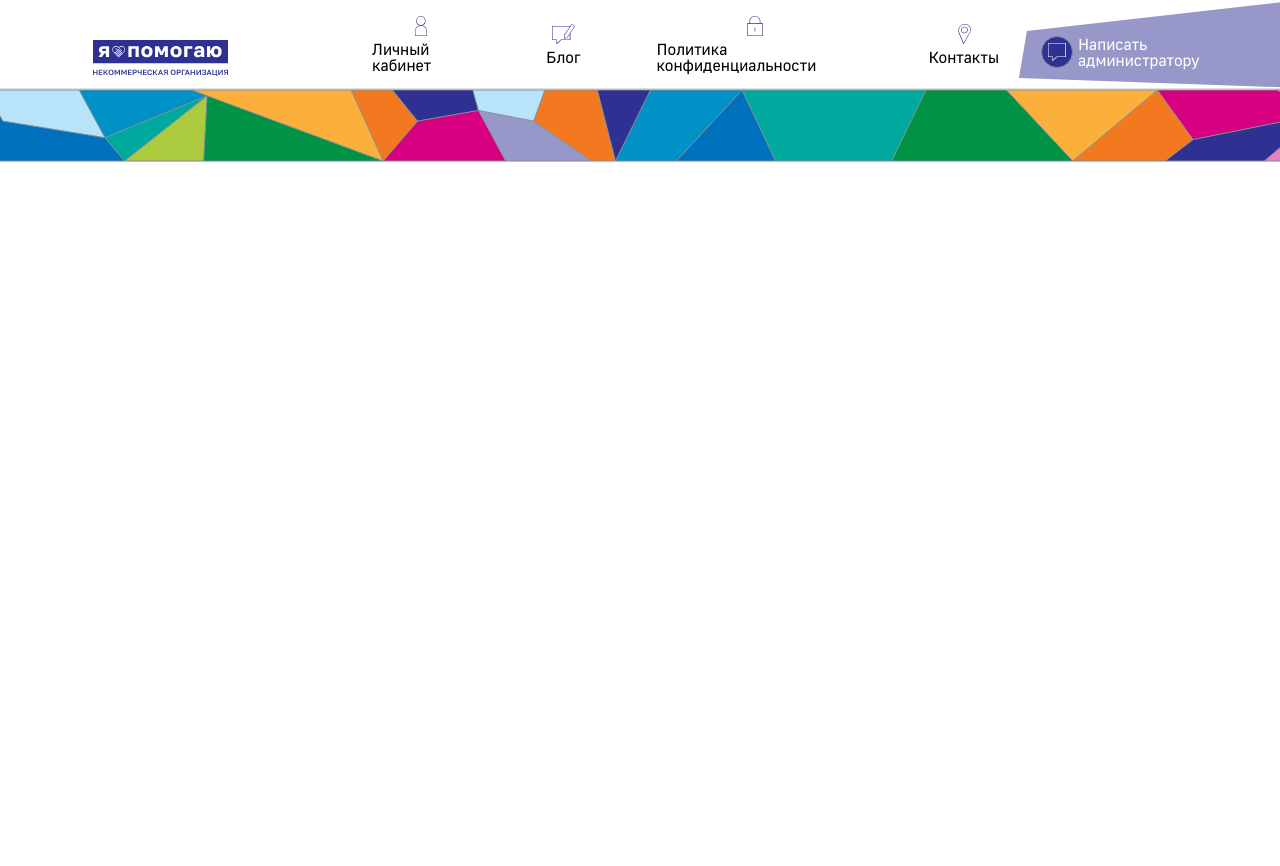
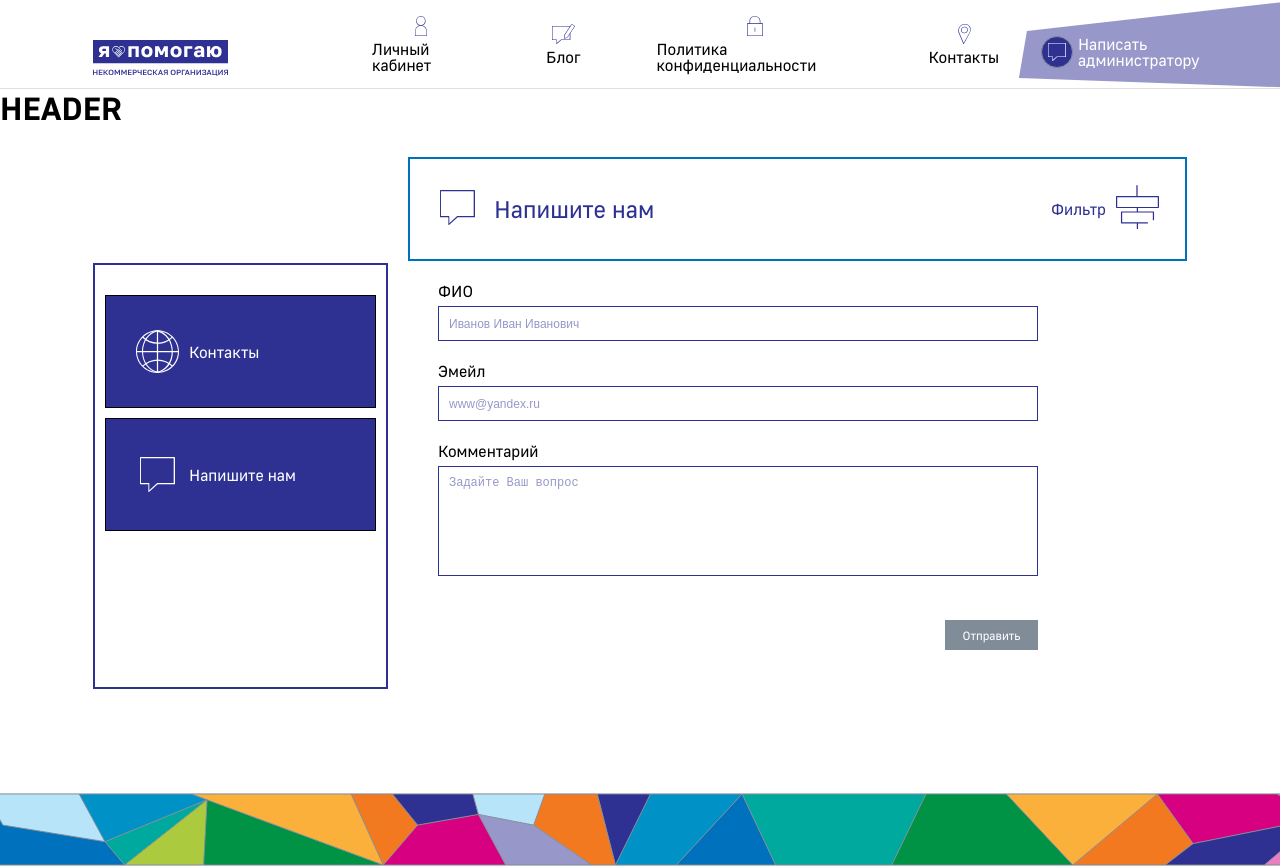
Before and after one commit to kuzinartemiy/im-helping, a React (Create React App) app: page /contacts/feedback in a window 1280 px wide. Before the commit the page ends 800 px from the top, so only its background shows below. Built offline with nearby package versions, Linux system fonts and the light colour scheme.

Commit message:
add feedback

```diff
--- a/src/components/app/index.tsx
+++ b/src/components/app/index.tsx
@@ -13,6 +13,8 @@ import {
 import ActiveApplications from '../../pages/recipientPage/active-applications/active-applications';
 import ComplitedApplications from '../../pages/recipientPage/complited-applications/complited-applications';
 import ContactsPage from '../../pages/contactsPage/contactsPage';
+import Feedback from '../../pages/contactsPage/feedback/feedback';
+import Contacts from '../../pages/contactsPage/contacts/contacts';
 
 function App() {
   /* const [openPopup, setOpenPopup] = useState(false); */
@@ -38,7 +40,10 @@ function App() {
           <Route path='complited-applications' element={<ComplitedApplications />} />
         </Route>
         <Route path="/volunteer" element={<VolunteerPage />} />
-        <Route path="/contacts" element={<ContactsPage />} />
+        <Route path="contacts/*" element={<ContactsPage />}>
+          <Route path='' element={<Contacts />} />
+          <Route path='feedback' element={<Feedback />} />
+        </Route>
       </Routes>
       <Footer />
     </>
--- a/src/components/input/input.module.scss
+++ b/src/components/input/input.module.scss
@@ -1,4 +1,5 @@
 @import '../../styles/colors.scss';
+@import '../../styles/_mixins.scss';
 
 .inputContainer {
   display: flex;
@@ -50,6 +51,7 @@
       }
     }
   }
+
   .errorMessage {
     @include font-source-sans(13px, $color-orange-bright, 400, 16px);
     margin: 8px 0 0;
--- /dev/null
+++ b/src/pages/contactsPage/contacts/contacts.tsx
@@ -0,0 +1,23 @@
+import styles from '../contactsPage.module.scss';
+import { ReactComponent as IconContactsGlobe } from '../../../assets/icons/contacts-globe.svg';
+import TopPanel from '../../../components/top-panel';
+
+const Contacts = () => {
+  return (
+    <>
+      <TopPanel title="Контакты" titleIcon={<IconContactsGlobe className={styles.colorBlueIcon} />} />
+      <div className={styles.contactsBody}>
+        <div className={styles.contactItem}>
+          <p className={styles.contactItemText}>Эмейл</p>
+          <p className={styles.contactItemValue}>www@yandex.ru</p>
+        </div>
+        <div className={styles.contactItem}>
+          <p className={styles.contactItemText}>Соцсети</p>
+          <p className={styles.contactItemValue}>https://vk.com/me2help</p>
+        </div>
+      </div>
+    </>
+  );
+};
+
+export default Contacts;
--- a/src/pages/contactsPage/contactsPage.module.scss
+++ b/src/pages/contactsPage/contactsPage.module.scss
@@ -5,18 +5,24 @@
   margin: 30px 93px 88px;
   gap: 20px;
 }
+
 .colorWhiteIcon path {
   fill: #FFFFFF;
 }
+
 .colorBlueIcon path {
   fill: $color-primary;
 }
+
 .nav {
   padding-top: 90px;
+  min-width: 295px;
 }
+
 .panel {
   width: 100%;
 }
+
 .contactsBody {
   display: flex;
   flex-direction: column;
@@ -24,6 +30,7 @@
   padding-top: 20px;
   padding-left: 50px;
 }
+
 .contactItem {
   display: flex;
   flex-direction: column;
@@ -35,11 +42,62 @@
   border-image: linear-gradient(to right, white 0%, #2E3192 60%, #2E3192 40%, white 100%);
   border-image-slice: 1;
 }
+
 .contactItemText {
   color: $color-secondary;
   padding-top: 20px;
 }
+
 .contactItemValue {
   color: $color-primary;
   padding-bottom: 23px;
 }
+
+.feedback {
+  padding-top: 20px;
+  padding-left: 30px;
+}
+
+.form {
+  display: flex;
+  flex-direction: column;
+  gap: 20px;
+  max-width: 600px;
+
+  &__input {
+    margin-bottom: 20px;
+    width: 100%;
+    padding: 9px 10px;
+    font-style: normal;
+    font-weight: 400;
+    color: $text-color-black;
+    border: 0.5px solid $color-primary;
+    resize: none;
+    box-sizing: border-box;
+
+    &:focus {
+      outline: none;
+    }
+
+    &::placeholder {
+      font-size: 12px;
+      line-height: 14px;
+      color: $color-secondary;
+    }
+  }
+
+  &__label {
+    margin-bottom: 5px;
+  }
+
+  &__edit {
+    border: 0;
+    padding: 0;
+    margin: 0;
+  }
+
+  &__button {
+    display: flex;
+    justify-content: flex-end;
+  }
+}
--- a/src/pages/contactsPage/contactsPage.tsx
+++ b/src/pages/contactsPage/contactsPage.tsx
@@ -1,8 +1,9 @@
 import styles from './contactsPage.module.scss';
 import NavCards from '../../components/nav-cards';
-import TopPanel from '../../components/top-panel';
+// import TopPanel from '../../components/top-panel';
 import { data } from './nav-cards.constants';
-import { ReactComponent as IconContactsGlobe } from '../../assets/icons/contacts-globe.svg';
+// import { ReactComponent as IconContactsGlobe } from '../../assets/icons/contacts-globe.svg';
+import { Outlet } from 'react-router-dom';
 
 const ContactsPage = () => {
   return (
@@ -13,8 +14,9 @@ const ContactsPage = () => {
           <NavCards data={data}></NavCards>
         </section>
         <section className={styles.panel}>
-          <TopPanel title="Контакты" titleIcon={<IconContactsGlobe className={styles.colorBlueIcon}/>} />
-          <div className={styles.contactsBody}>
+          <Outlet />
+          {/* <TopPanel title="Контакты" titleIcon={<IconContactsGlobe className={styles.colorBlueIcon} />} /> */}
+          {/* <div className={styles.contactsBody}>
             <div className={styles.contactItem}>
               <p className={styles.contactItemText}>Эмейл</p>
               <p className={styles.contactItemValue}>www@yandex.ru</p>
@@ -23,7 +25,7 @@ const ContactsPage = () => {
               <p className={styles.contactItemText}>Соцсети</p>
               <p className={styles.contactItemValue}>https://vk.com/me2help</p>
             </div>
-          </div>
+          </div> */}
         </section>
       </div>
     </>
--- /dev/null
+++ b/src/pages/contactsPage/feedback/feedback.tsx
@@ -0,0 +1,46 @@
+import TopPanel from '../../../components/top-panel';
+import { ReactComponent as Message } from '../../../assets/icons/message.svg';
+import styles from '../contactsPage.module.scss';
+import Button from '../../../components/button';
+import { useState } from 'react';
+
+const Feedback = () => {
+  const [name, setName] = useState<string>('');
+  const [description, setDescription] = useState<string>('');
+  const [comment, setComment] = useState<string>('');
+
+  const onChangeName = (event: any) => {
+    setName(event.target.value);
+  };
+
+  const onChangeDescription = (event: any) => {
+    setDescription(event.target.value);
+  };
+
+  const onChangeComment = (event: any) => {
+    setComment(event.target.value);
+  };
+
+  return (
+    <>
+      <TopPanel titleIcon={<Message width={43} height={35} className={styles.colorBlueIcon} />} title="Напишите нам" />
+      <div className={styles.feedback}>
+        <form name="feedback" className={styles.form} id="feedback" noValidate>
+          <fieldset className={styles.form__edit}>
+            <p className={styles.form__label}>ФИО</p>
+            <input type="text" id="name" className={styles.form__input} placeholder="Иванов Иван Иванович" required value={name} onChange={onChangeName} />
+            <p className={styles.form__label}>Эмейл</p>
+            <input type="email" id="description" className={styles.form__input} placeholder="www@yandex.ru" required value={description} onChange={onChangeDescription} />
+            <p className={styles.form__label}>Комментарий</p>
+            <textarea id="comments" className={styles.form__input} placeholder="Задайте Ваш вопрос" rows={6} required value={comment} onChange={onChangeComment} />
+          </fieldset>
+          <div className={styles.form__button}>
+            <Button type="submit" disabled={comment.length < 1 || name.length < 1 || description.length < 1} width={'93'}>{'Отправить'}</Button>
+          </div>
+        </form>
+      </div>
+    </>
+  );
+};
+
+export default Feedback;
--- a/src/pages/contactsPage/nav-cards.constants.tsx
+++ b/src/pages/contactsPage/nav-cards.constants.tsx
@@ -5,11 +5,11 @@ import type { ICard } from '../../components/nav-card';
 
 export const data: ICard[] = [{
   text: 'Контакты',
-  icon: <IconContactsGlobe className={styles.colorWhiteIcon}/>,
-  path: '/',
+  icon: <IconContactsGlobe className={styles.colorWhiteIcon} />,
+  path: '',
 }, {
   text: 'Напишите нам',
-  icon: <IconMessage className={styles.colorWhiteIcon}/>,
-  path: '/',
+  icon: <IconMessage className={styles.colorWhiteIcon} width={43} height={35} />,
+  path: 'feedback',
 },
 ];
```
